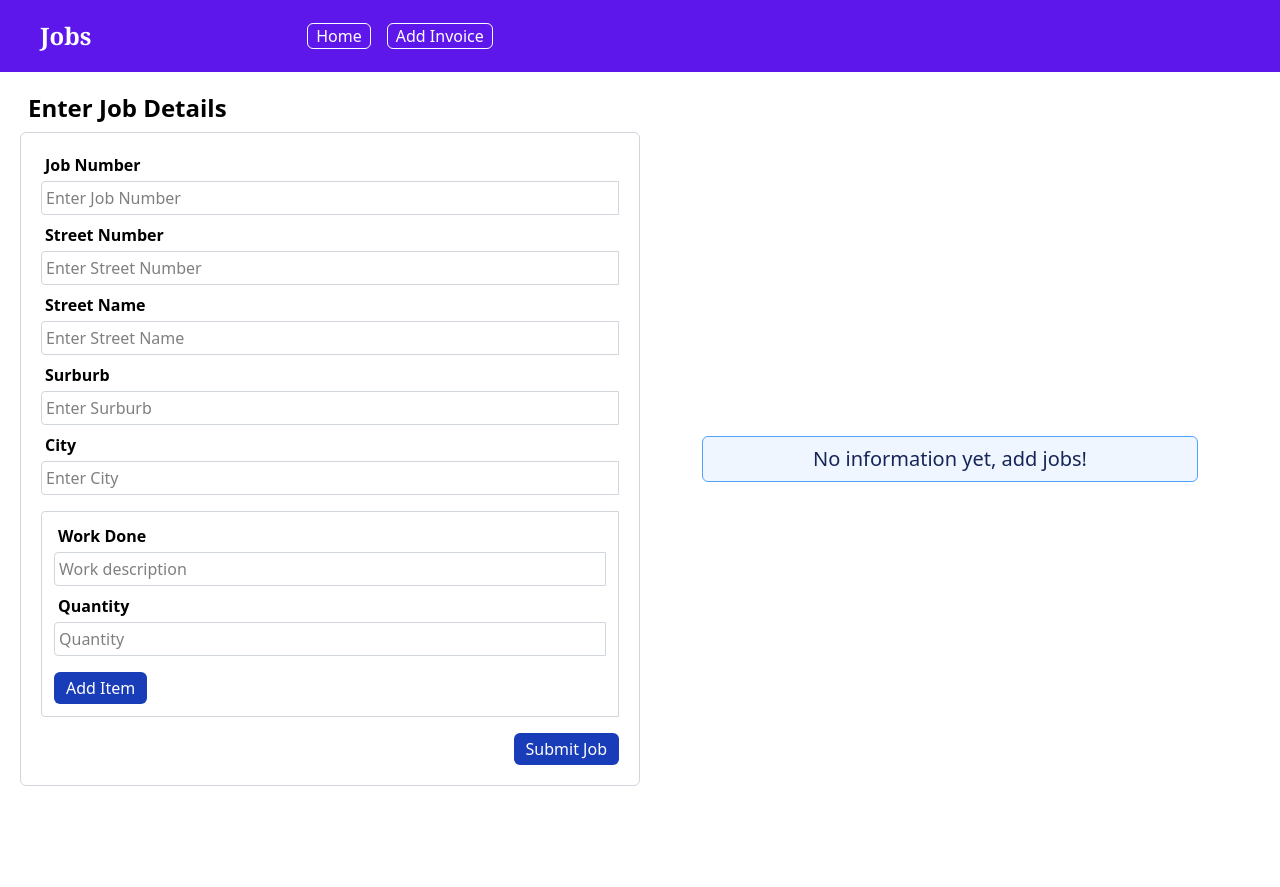
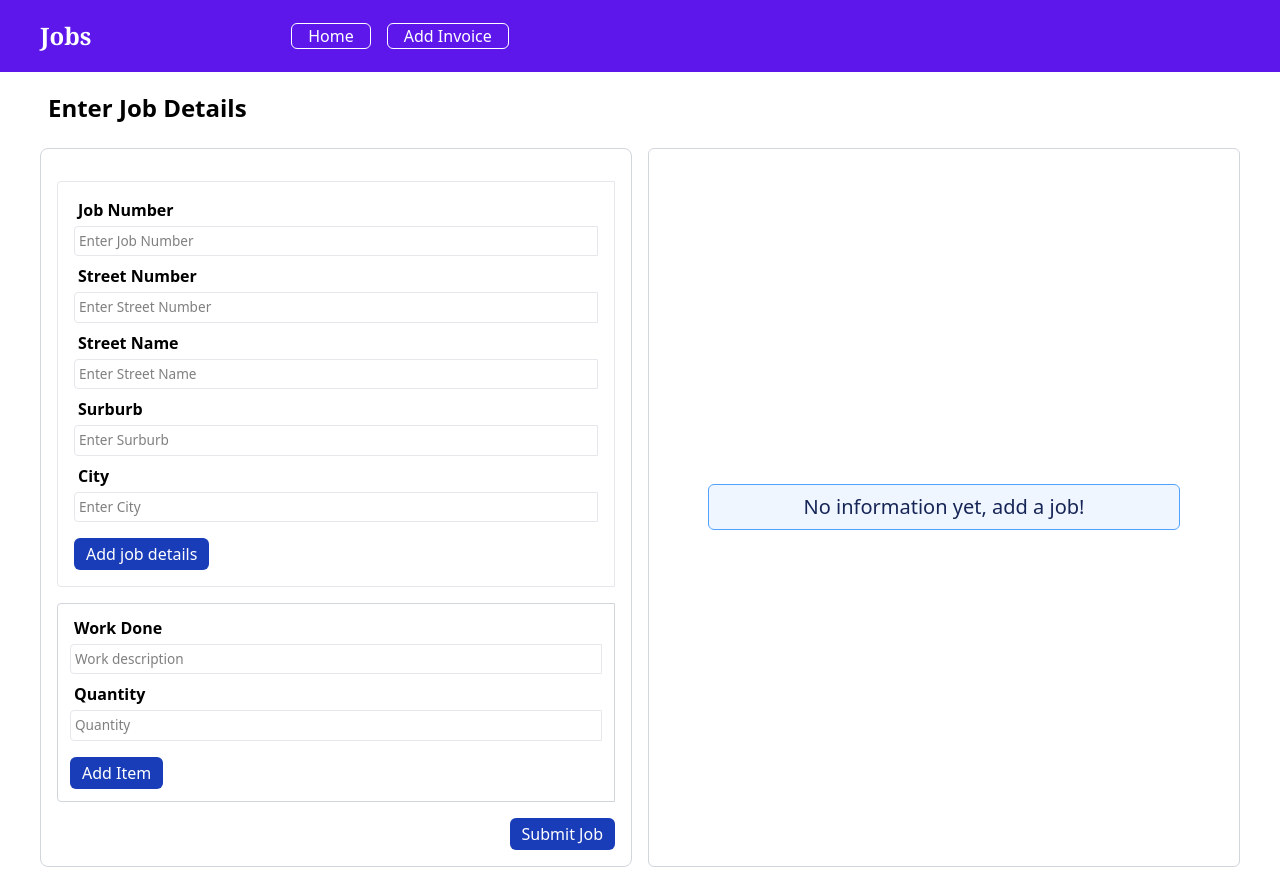
Before and after one commit to Kummirai/workOrder_tracker, a Next.js app: page /add_invoice in a window 1280 px wide. Before the commit the page ends 806 px from the top, so only its background shows below. Built offline with nearby package versions, Linux system fonts and the light colour scheme.

Commit message:
Refine form layout styles

```diff
--- a/app/add_invoice/page.jsx
+++ b/app/add_invoice/page.jsx
@@ -3,12 +3,14 @@ import React from "react";
 
 const page = () => {
   return (
-    <main className="p-5 pt-3 grid grid-cols-2">
+    <main className="p-5 px-10 pt-3 grid grid-cols-2 gap-4">
       <h2 className="m-2 font-bold text-2xl">Enter Job Details</h2>
+
       <form
         action=""
-        className="max-w-3xl border p-5 rounded-md border-gray-300 col-start-1 col-end-2"
+        className="max-w-3xl border p-4 rounded-lg border-gray-300 col-start-1 col-end-2"
       >
+        <div className="border border-gray-200 p-4 rounded-s mt-4">
           <InputField
             fieldType={"text"}
             fieldLabel={"Job Number"}
@@ -39,6 +41,12 @@ const page = () => {
             htmlFor={"city"}
             placeholder={"Enter City"}
           />
+          <div className="text-white mt-4 flex items-center justify-start">
+            <button className="rounded-md bg-blue-800 px-3 py-1">
+              Add job details
+            </button>
+          </div>
+        </div>
         <div className="border border-gray-300 p-3 rounded-s mt-4">
           <InputField
             fieldType={"text"}
@@ -64,9 +72,9 @@ const page = () => {
           </button>
         </div>
       </form>
-      <div className="flex items-center  justify-center">
+      <div className="flex items-center  justify-center border border-gray-300 rounded-md">
         <p className="text-center w-[80%] bg-blue-50 border border-blue-400 text-xl text-blue-950 p-2 rounded-md">
-          No information yet, add jobs!
+          No information yet, add a job!
         </p>
       </div>
     </main>
--- a/components/Header.jsx
+++ b/components/Header.jsx
@@ -10,13 +10,13 @@ const Header = () => {
         <ul className="col-start-2 col-end-3 flex items-center justify-center">
           <Link
             href="/"
-            className="mx-2 px-2 border rounded-md hover:text-[#5e17eb]   hover:bg-white hover:cursor-pointer "
+            className="mx-2 px-4 border rounded-md hover:text-[#5e17eb]   hover:bg-white hover:cursor-pointer "
           >
             Home
           </Link>
           <Link
             href={"/add_invoice"}
-            className="mx-2 px-2 border rounded-md hover:text-[#5e17eb]   hover:bg-white hover:cursor-pointer"
+            className="mx-2 px-4 border rounded-md hover:text-[#5e17eb]   hover:bg-white hover:cursor-pointer"
           >
             Add Invoice
           </Link>
--- a/components/InputField.jsx
+++ b/components/InputField.jsx
@@ -7,7 +7,7 @@ const InputField = ({ fieldtype, text, fieldLabel, htmlFor, placeholder }) => {
         <span className="font-bold ml-1">{fieldLabel}</span>
         <input
           type={text}
-          className="border w-[100%] mt-1 rounded-s outline-blue-200 border-gray-300 p-1"
+          className="border w-[100%] mt-1 rounded-s outline-blue-200 border-gray-200 p-1 text-[0.85rem]"
           placeholder={placeholder}
         />
       </label>
--- a/components/JobSummaryCard.jsx
+++ b/components/JobSummaryCard.jsx
@@ -4,7 +4,7 @@ const JobSummaryCard = ({ job }) => {
   return (
     <div className="grid grid-cols-3 p-4 border border-gray-200 rounded-lg h-[140px]">
       <div className="col-start-1 col-end-3 flex flex-col justify-between">
-        <h2 className="text-3xl font-bold text-gray-950">{job.jobNumber}</h2>
+        <h2 className="text-2xl font-bold text-gray-950">{job.jobNumber}</h2>
         <address className="text-[0.8rem] text-gray-700">
           {job.streetNumber} {job.street}, {job.surburb} <br />
           {job.city}
@@ -12,7 +12,7 @@ const JobSummaryCard = ({ job }) => {
         <p className="text-[0.8rem] font-semibold text-gray-900">{job.date}</p>
       </div>
       <div className="col-start-3 col-end-4 flex flex-col justify-between">
-        <h2 className="text-2xl font-bold text-gray-950">R {job.qoute}</h2>
+        <h2 className="text-xl font-bold text-gray-950">R {job.qoute}</h2>
         <JobSummaryCardButton />
       </div>
     </div>
```
Lines whose indentation alone changed are shown as unchanged.
